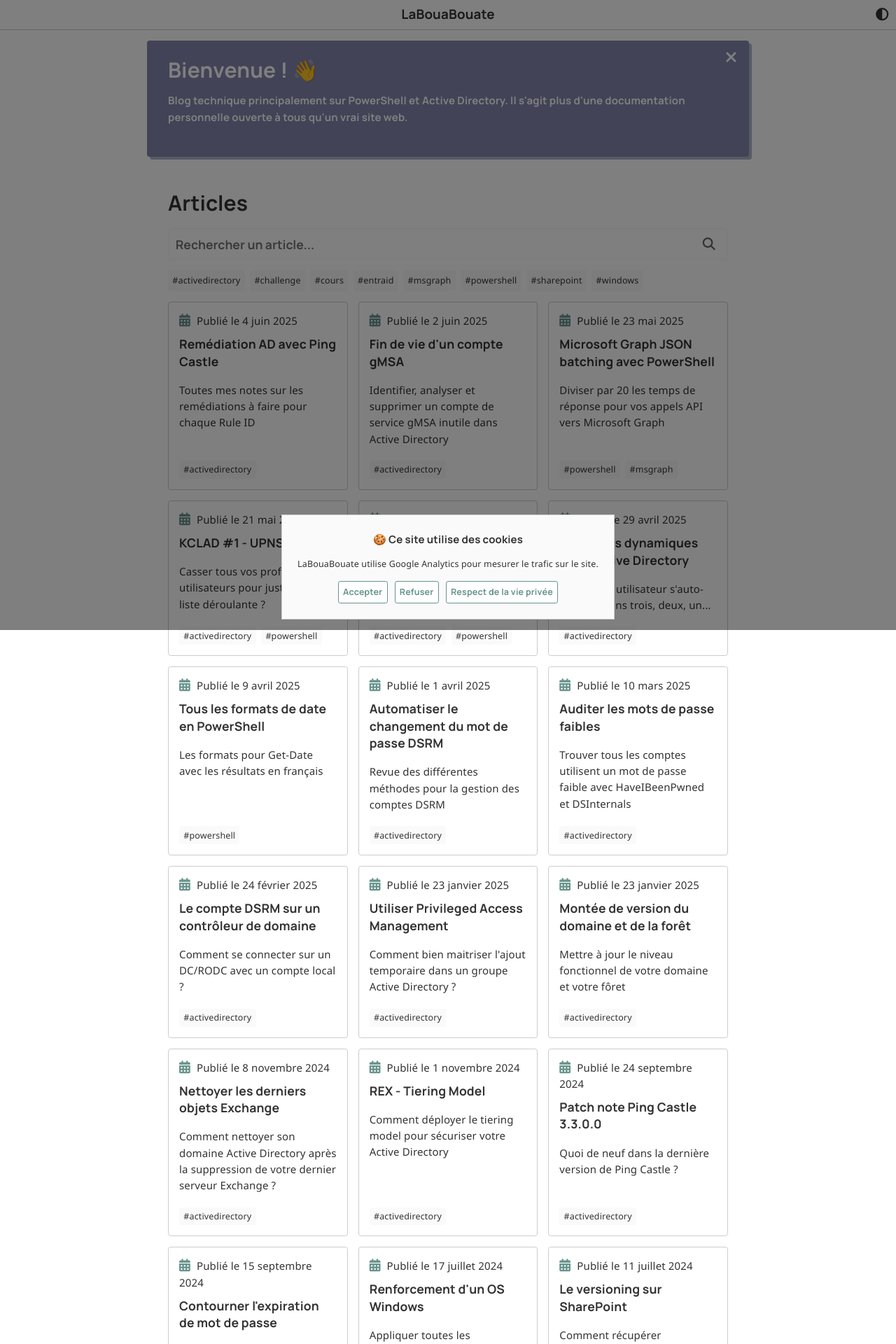
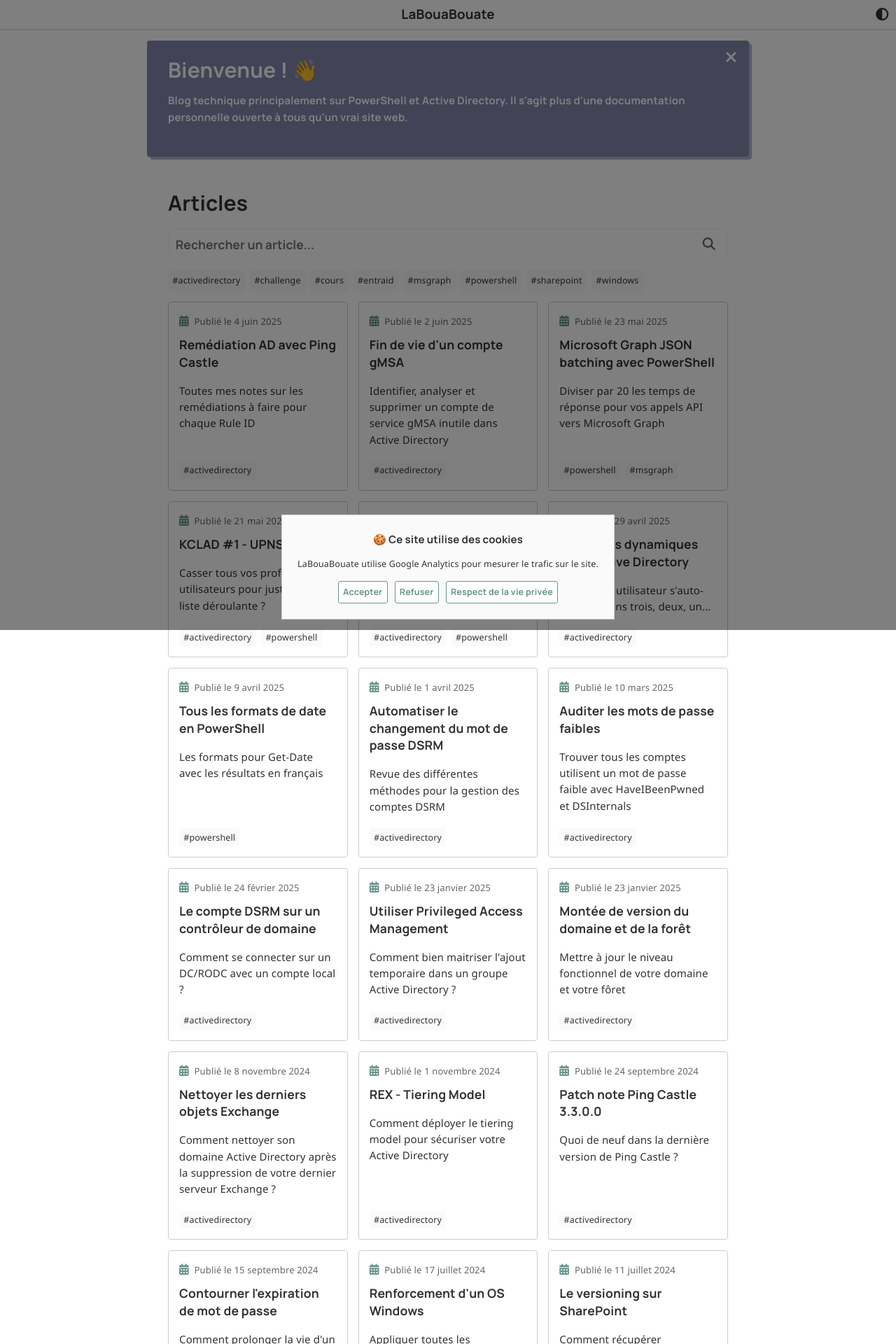
Before and after one commit to leobouard/leobouard.github.io, a Jekyll site: the page built from _pages/blog.html, in a window 1280 px wide. Shown: the top 1920 px of the page at 70% size. Built offline with Jekyll 4.4.1, drawn with Linux system fonts in a browser that asks for light colours; nearby versions of some CDN libraries; some web fonts are replaced.

Commit message:
Update post-preview.html

```diff
--- a/_includes/post-preview.html
+++ b/_includes/post-preview.html
@@ -1,6 +1,6 @@
 <article class="post-preview hover-bottom" id="tag-container">
   <a href="{{ include.id }}">
-    <span><i class="fa-solid fa-calendar-days"></i>Publié le {% include format-date.html date=include.date %}</span>
+    <span class="date"><i class="fa-solid fa-calendar-days"></i>Publié le {% include format-date.html date=include.date %}</span>
     <h3>{{ include.title }}</h3>
     <p>{{ include.description }}</p>
     <div class="article-tags" id="tags">
```
